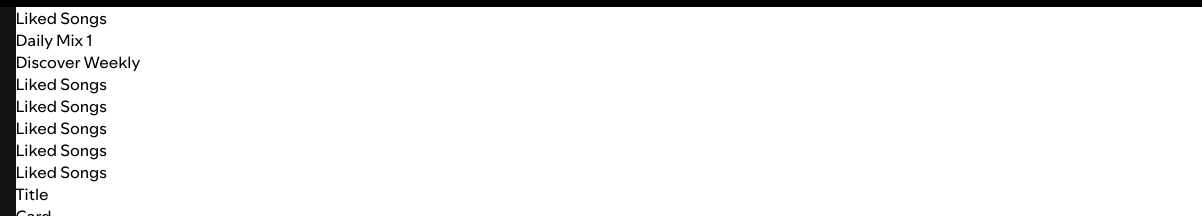
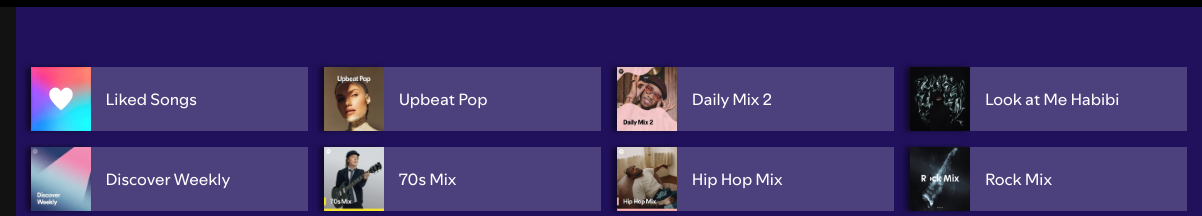
Before and after one commit to soithangsing/Spotify-Clone, a plain HTML site: page index.html in a window 1280 px wide. Shown: the part 58-274 px from the top of the page, 78-1280 px from the left. Drawn offline with Linux system fonts and the light colour scheme; files whose address does not match are found by name.

Commit message:
Start work on main content area

```diff
--- a/index.html
+++ b/index.html
@@ -239,14 +239,49 @@
 
         <div class="main-content">
             <div class="user-playlists">
-                <div>Liked Songs</div>
-                <div>Daily Mix 1</div>
-                <div>Discover Weekly</div>
-                <div>Liked Songs</div>
-                <div>Liked Songs</div>
-                <div>Liked Songs</div>
-                <div>Liked Songs</div>
-                <div>Liked Songs</div>
+                <div class="user-playlist-card">
+                    <img src="./assets/img/Likedsong.JPG" alt="">
+                    <span class="user-playlist-card-text">
+                        Liked Songs
+                    </span>
+                </div>
+                <div class="user-playlist-card">
+                    <img src="./assets/img/Upbeat Pop.JPG" alt="">
+                    <span class="user-playlist-card-text">
+                        Upbeat Pop
+                    </span>
+                </div>
+                <div class="user-playlist-card">
+                    <img src="./assets/img/Dailymix2.JPG" alt=""><span class="user-playlist-card-text">
+                        Daily Mix 2
+                    </span>
+                </div>
+                <div class="user-playlist-card">
+                    <img src="./assets/img/LookatMeHabibi.JPG" alt=""><span class="user-playlist-card-text">
+                        Look at Me Habibi
+                    </span>
+                </div>
+                <div class="user-playlist-card">
+                    <img src="./assets/img/DiscoverWeekly.JPG" alt="">
+                    <span class="user-playlist-card-text">
+                        Discover Weekly
+                    </span>
+                </div>
+                <div class="user-playlist-card">
+                    <img src="./assets/img/70smix.JPG" alt=""><span class="user-playlist-card-text">
+                        70s Mix
+                    </span>
+                </div>
+                <div class="user-playlist-card">
+                    <img src="./assets/img/Hip Hop Mix.jpeg" alt=""><span class="user-playlist-card-text">
+                        Hip Hop Mix
+                    </span>
+                </div>
+                <div class="user-playlist-card">
+                    <img src="./assets/img/rock mix.JPG" alt=""><span class="user-playlist-card-text">
+                        Rock Mix
+                    </span>
+                </div>
             </div>
             <div class="recommended">
                 <div>Title</div>
--- a/style.css
+++ b/style.css
@@ -248,6 +248,41 @@
     height: 79vh;
     width: 100%;
 }
+
+.user-playlists {
+    display: grid;
+    grid-template-columns: repeat(4, 1fr);
+    grid-template-rows: repeat(2, 1fr);
+    background-color: #21115D;
+    padding: 60px 15px 20px 15px;
+    gap: 16px;
+
+}
+
+.user-playlist-card {
+    height: 4em;
+    display: flex;
+    color: white;
+    background-color:rgba(255,255,255, 0.2);
+
+    font-family: "Spotify Mix Black";
+}
+
+.user-playlist-card:hover {
+    background-color:rgba(255,255,255, 0.6);
+    cursor: pointer;
+}
+
+.user-playlist-card img {
+    width: 60px;
+    box-shadow: -5px 0px 5px rgba(0, 0, 0, 0.5);
+}
+
+.user-playlist-card-text {
+    margin-left: 15px;
+    align-self: center;
+}
+
 /* Main content end */
 
 /* Music player start */
```
Also changed, not shown: assets/img/70smix.JPG (added), assets/img/DailyMix1.JPG (added), assets/img/Dailymix2.JPG (added), assets/img/DiscoverWeekly.JPG (added), assets/img/Hip Hop Mix.jpeg (added), assets/img/LookatMeHabibi.JPG (added), assets/img/Upbeat Pop.JPG (added), assets/img/rock mix.JPG (added).
